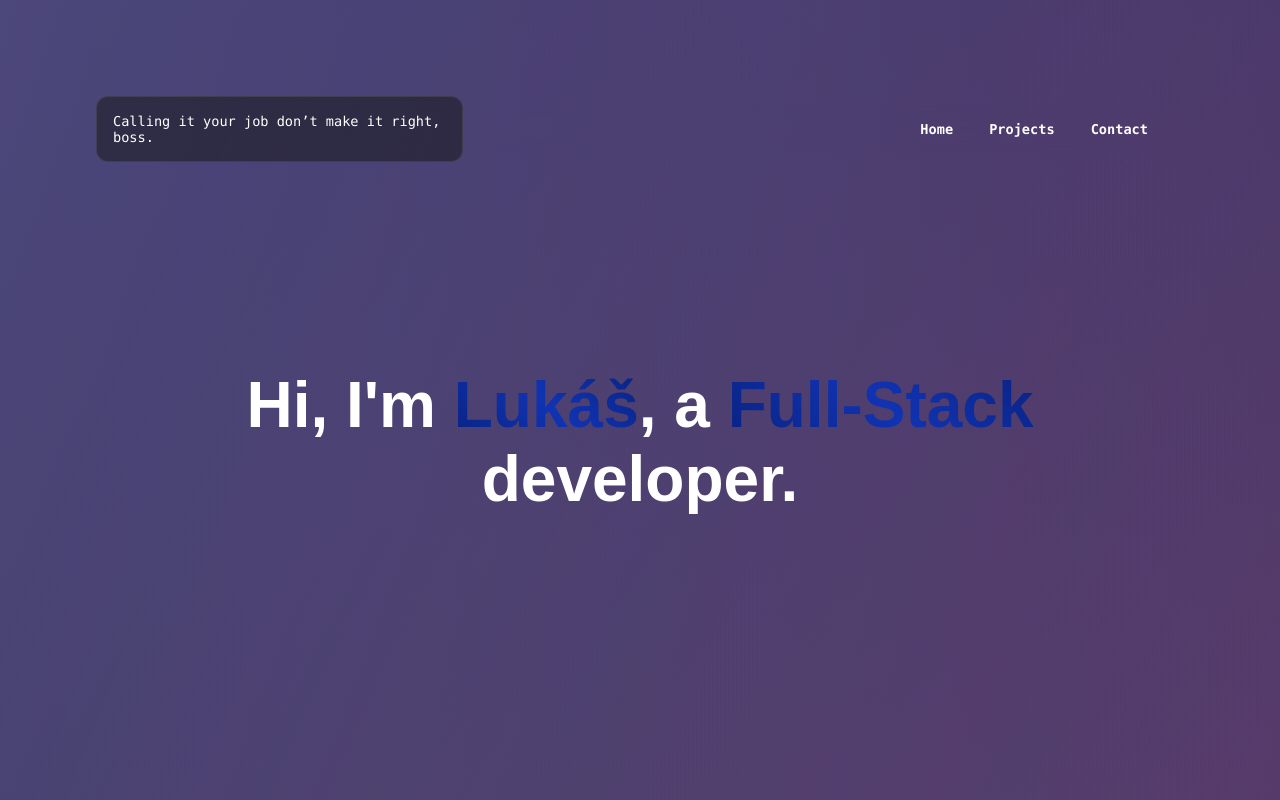
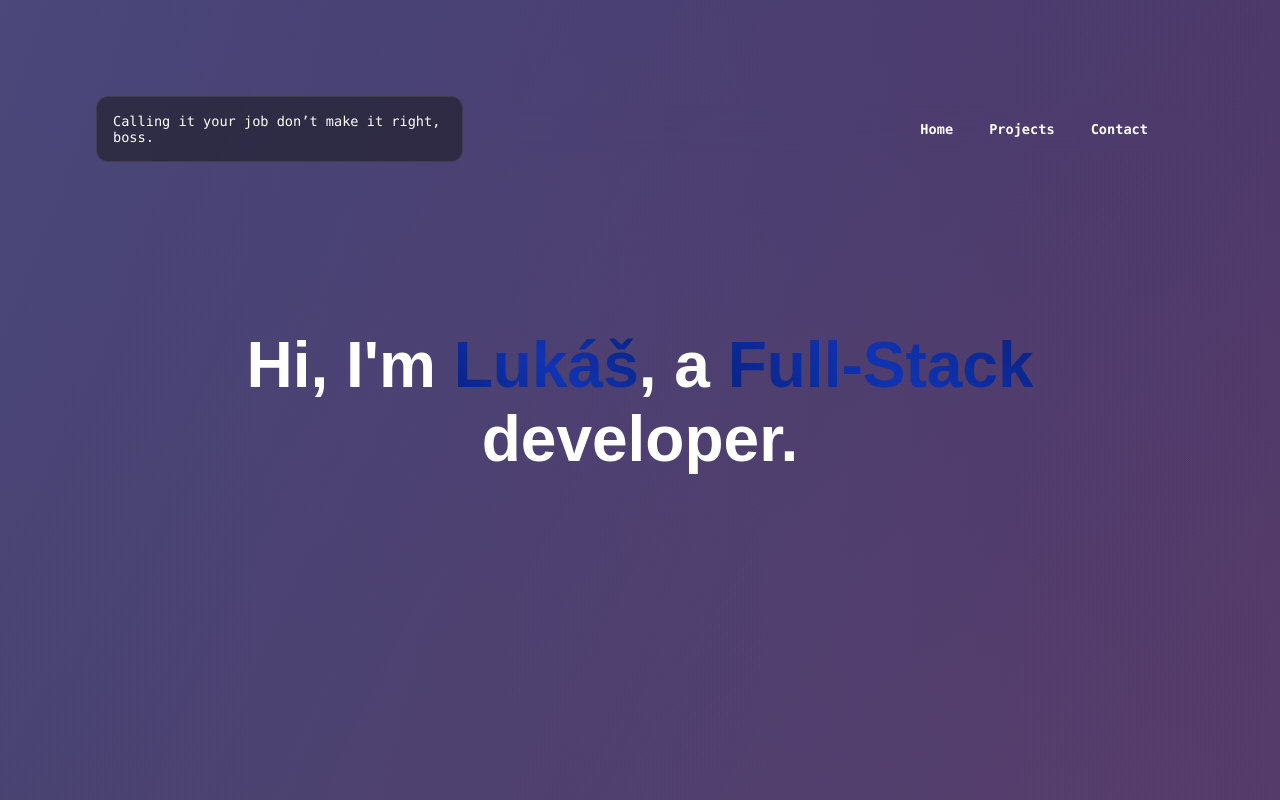
Before and after one commit to lukassobotik/personal-website, a Next.js app: page / in a window 1280 px wide. Shown: the top 800 px of the page. Built offline with nearby package versions, Linux system fonts and the light colour scheme.

Commit message:
Title is in the center of the screen now

```diff
--- a/styles/Home.module.css
+++ b/styles/Home.module.css
@@ -159,7 +159,7 @@
   max-width: 100%;
   min-height: 80vh;
   margin-bottom: 10vh;
-  margin-top: -5vh;
+  margin-top: -10vh;
 }
 
 .name {
```
